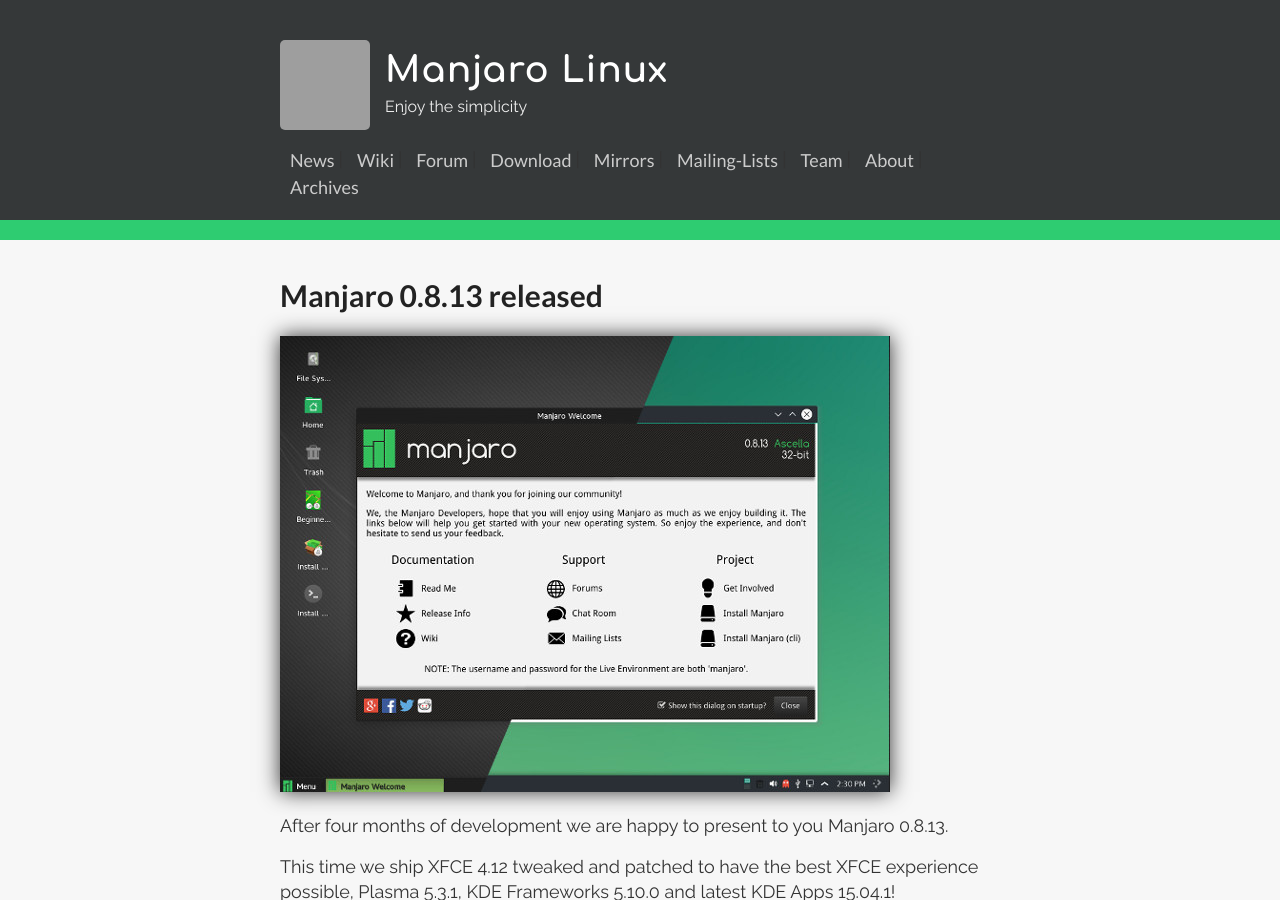
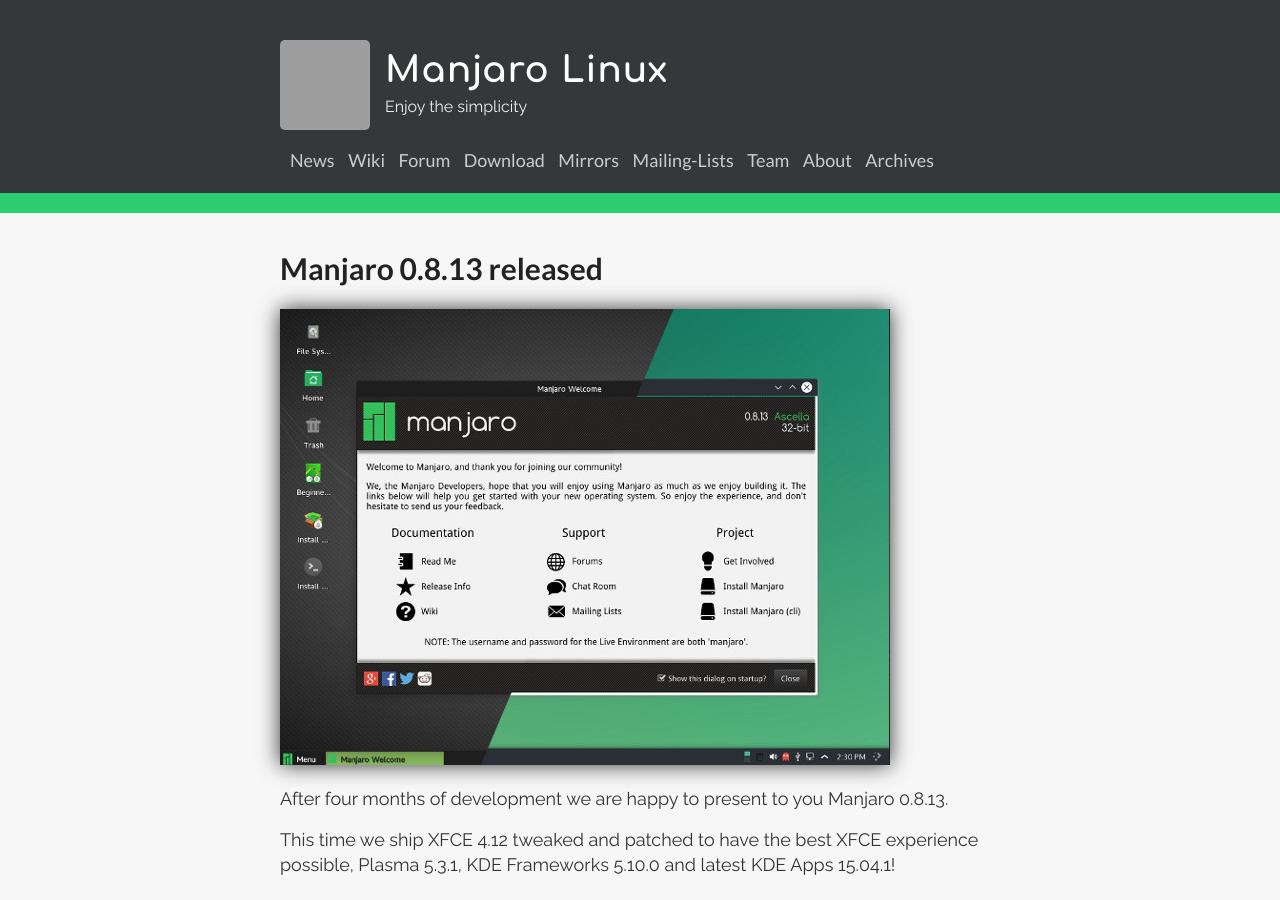
Before and after one commit to fingli/fingli.github.io, a Jekyll site: the page built from index.html, in a window 1280 px wide and 900 px high. Built offline with Jekyll 4.4.1, drawn with Linux system fonts in a browser that asks for light colours; the list of posts is cut into pages by our own code; grey boxes are pictures that could not be loaded.

Commit message:
remove some characters

```diff
--- a/_layouts/default.html
+++ b/_layouts/default.html
@@ -34,14 +34,14 @@
           </div>
 
           <nav>
-            <a href="{{ site.baseurl }}/">News</a> |
-            <a href="https://wiki.manjaro.org">Wiki</a> |
-            <a href="https://forum.manjaro.org">Forum</a> |
-            <a href="{{ site.baseurl }}/download">Download</a> |
-            <a href="http://repo.manjaro.org">Mirrors</a> |
-            <a href="https://lists.manjaro.org">Mailing-Lists</a> |
-            <a href="{{ site.baseurl }}/team">Team</a> |
-            <a href="{{ site.baseurl }}/about">About</a> |
+            <a href="{{ site.baseurl }}/">News</a>
+            <a href="https://wiki.manjaro.org">Wiki</a>
+            <a href="https://forum.manjaro.org">Forum</a>
+            <a href="{{ site.baseurl }}/download">Download</a>
+            <a href="http://repo.manjaro.org">Mirrors</a>
+            <a href="https://lists.manjaro.org">Mailing-Lists</a>
+            <a href="{{ site.baseurl }}/team">Team</a>
+            <a href="{{ site.baseurl }}/about">About</a>
             <a href="{{ site.baseurl }}/archives">Archives</a>
           </nav>
         </header>
```
